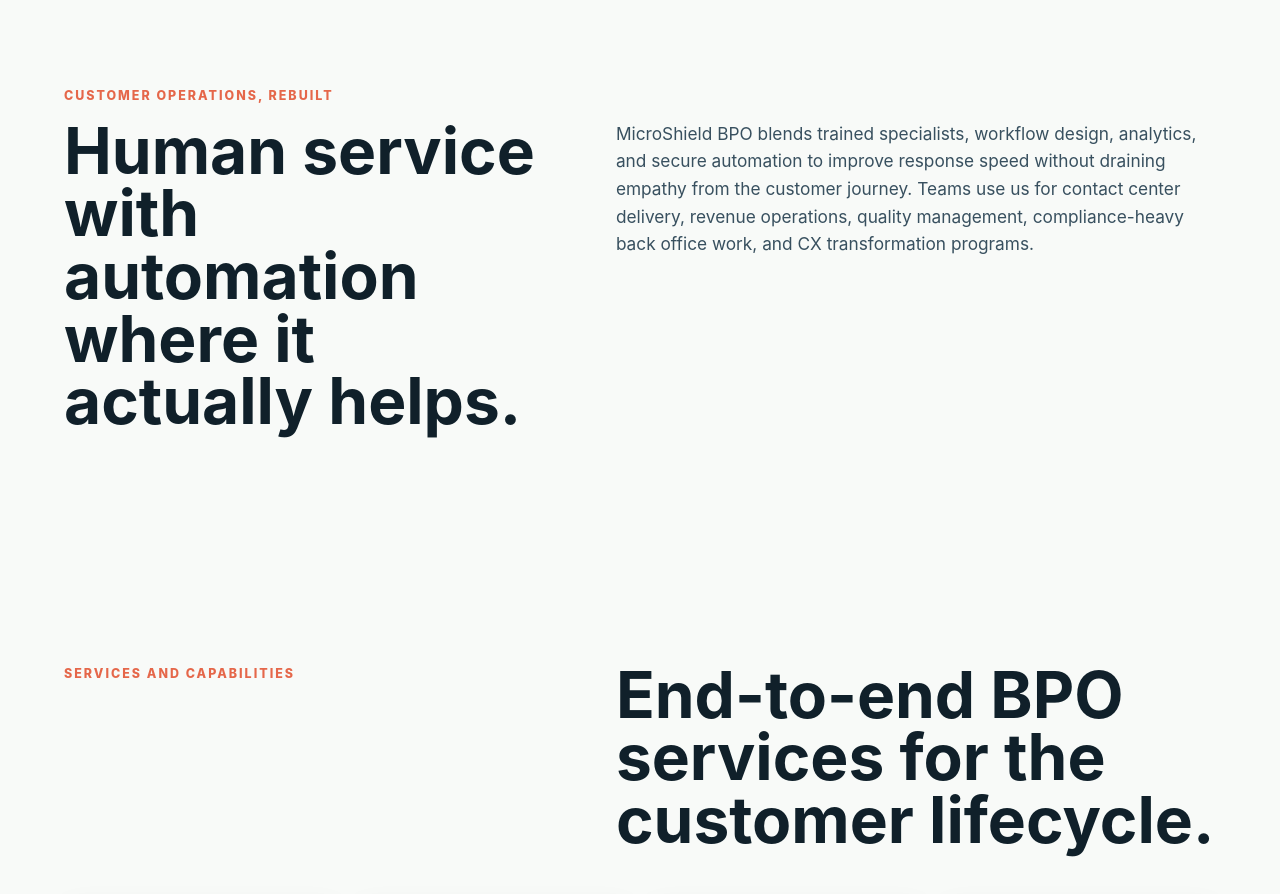
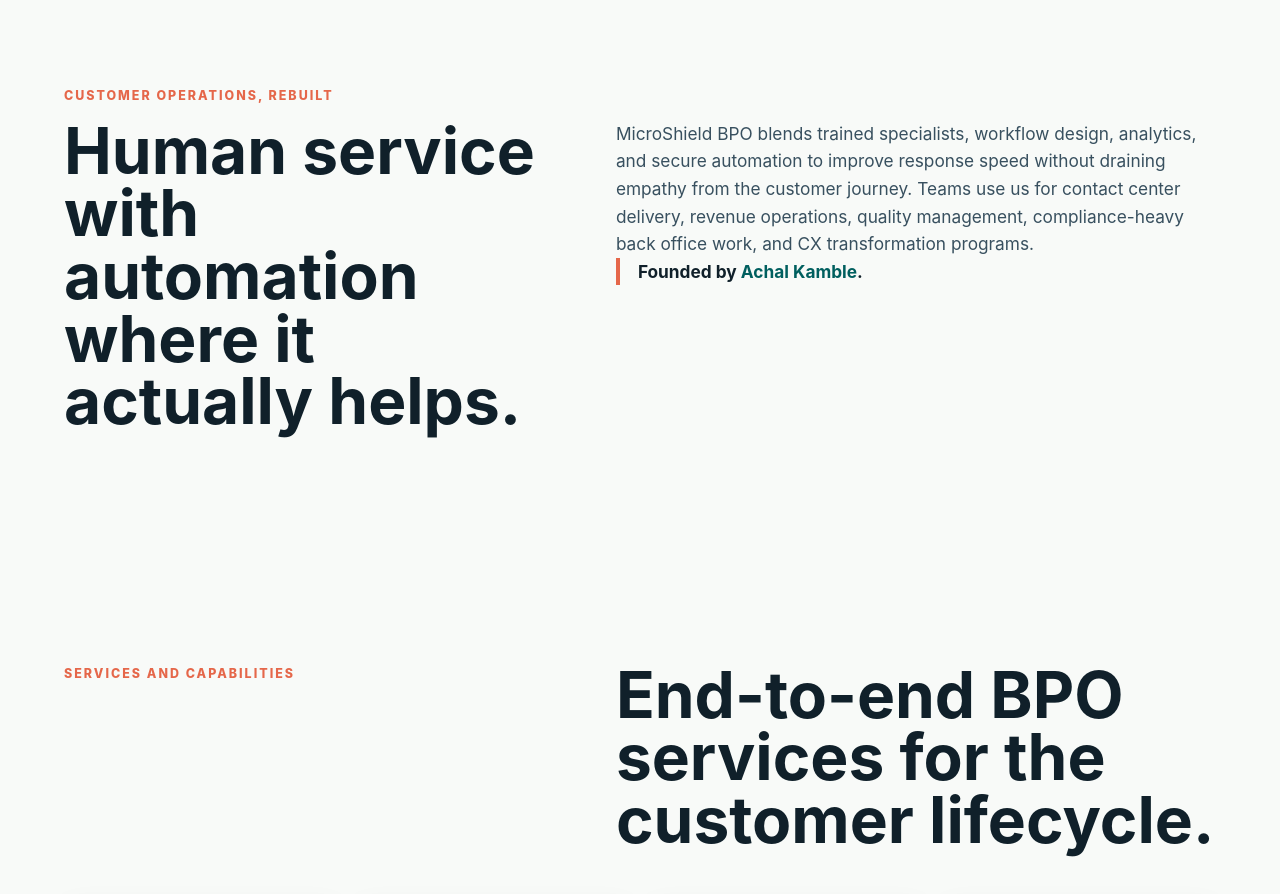
Before and after one commit to rahultiple31/bpo-project, a website: page index.html in a window 1280 px wide. Shown: the part 860-1754 px from the top of the page. Drawn offline with Linux system fonts and the light colour scheme.

Commit message:
code update

```diff
--- a/assets/css/styles.css
+++ b/assets/css/styles.css
@@ -301,6 +301,18 @@
 .contact-copy p {
   margin: 0;
   font-size: 1.08rem;
+}
+
+.founder-note {
+  margin-top: 22px;
+  padding-left: 18px;
+  border-left: 4px solid var(--coral);
+  color: var(--ink);
+  font-weight: 700;
+}
+
+.founder-note strong {
+  color: var(--teal-dark);
 }
 
 .service-grid {
--- a/index.html
+++ b/index.html
@@ -71,11 +71,14 @@
         <div class="section-kicker">Customer operations, rebuilt</div>
         <div class="intro-grid">
           <h2>Human service with automation where it actually helps.</h2>
-          <p>
-            MicroShield BPO blends trained specialists, workflow design, analytics, and secure automation to improve response
-            speed without draining empathy from the customer journey. Teams use us for contact center delivery,
-            revenue operations, quality management, compliance-heavy back office work, and CX transformation programs.
-          </p>
+          <div>
+            <p>
+              MicroShield BPO blends trained specialists, workflow design, analytics, and secure automation to improve response
+              speed without draining empathy from the customer journey. Teams use us for contact center delivery,
+              revenue operations, quality management, compliance-heavy back office work, and CX transformation programs.
+            </p>
+            <p class="founder-note">Founded by <strong>Achal Kamble</strong>.</p>
+          </div>
         </div>
       </section>
 
--- a/package.json
+++ b/package.json
@@ -4,6 +4,7 @@
   "private": true,
   "description": "Static MicroShield BPO website build pipeline",
   "scripts": {
+    "pretest": "npm run build",
     "build": "node scripts/build.js",
     "test": "node scripts/test.js"
   }
```
